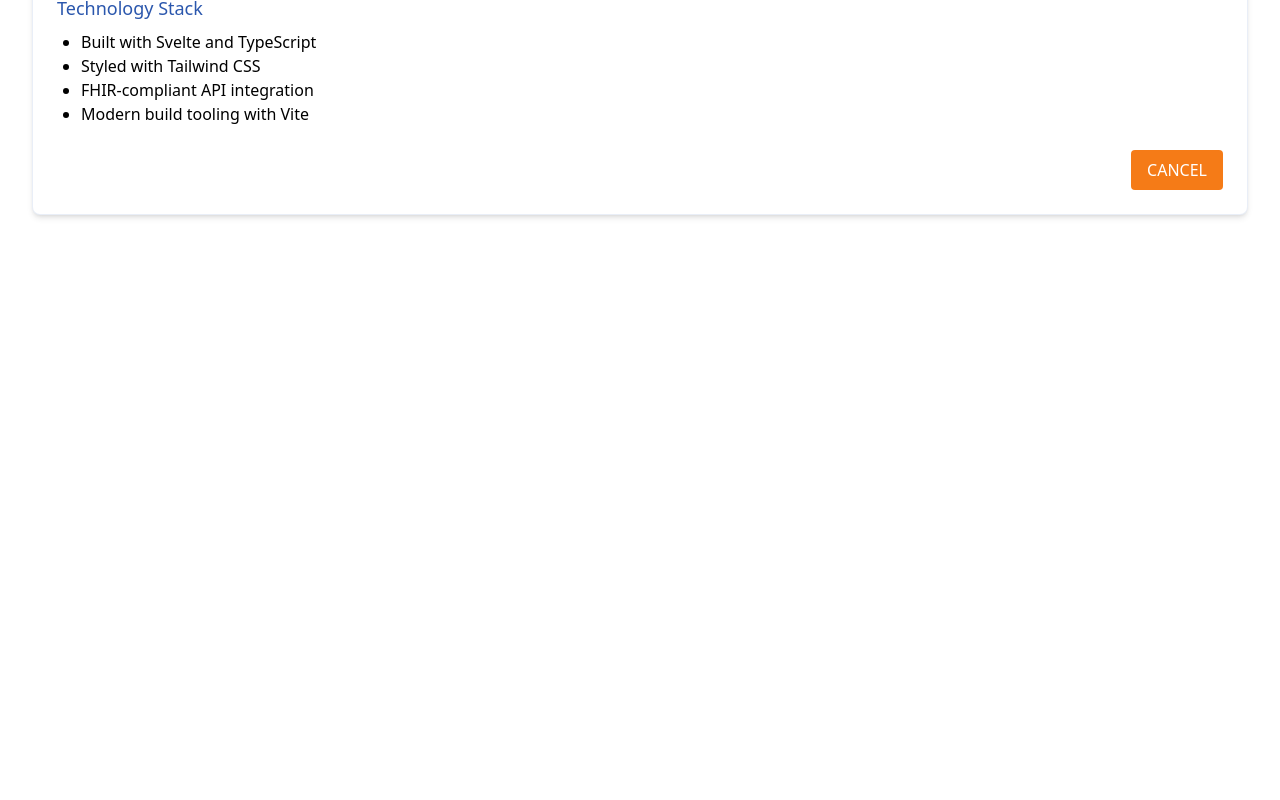
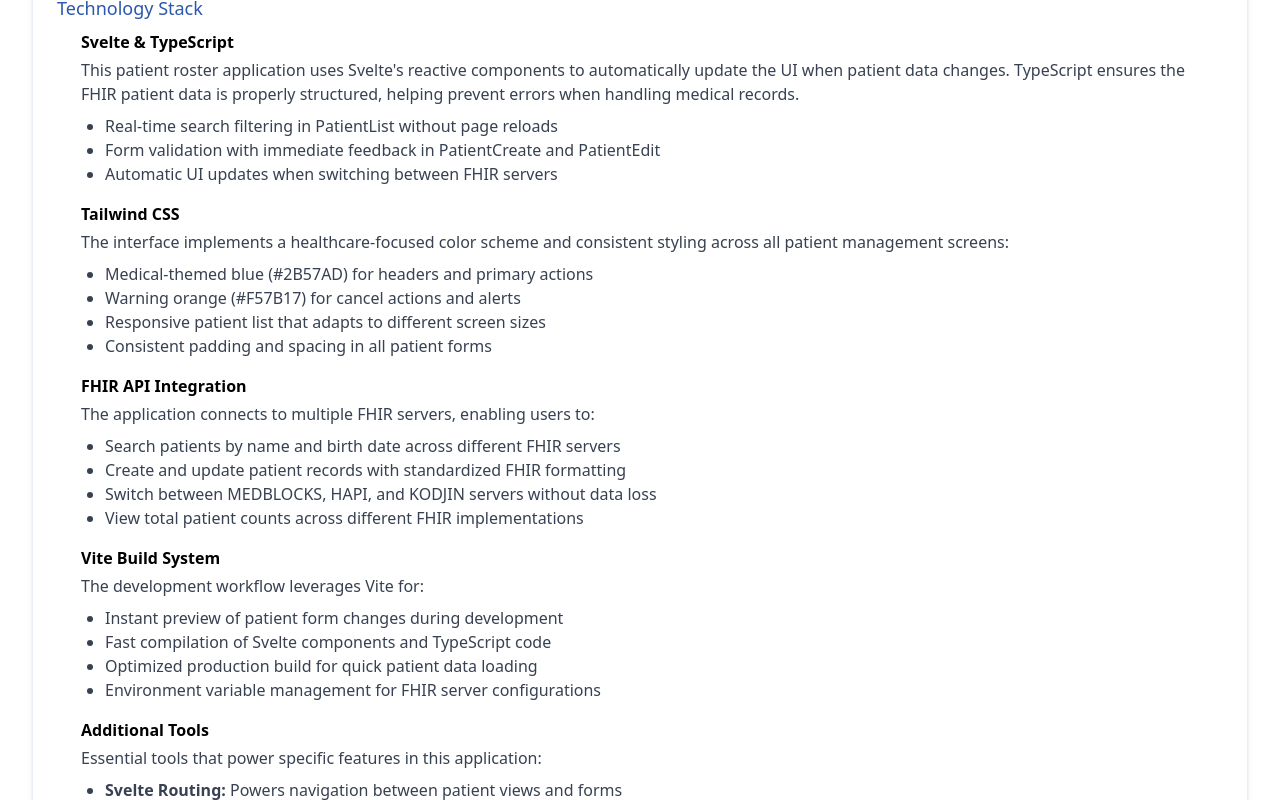
Before and after one commit to ajayprashar/patientRoster, a Svelte app: page /about in a window 1280 px wide. Shown: the part 1180-1980 px from the top of the page. Before the commit the page ends 1441 px from the top, so only its background shows below. Built offline with nearby package versions, Linux system fonts and the light colour scheme.

Commit message:
Added a more personalize description of the application's technology stack.

```diff
--- a/src/About.svelte
+++ b/src/About.svelte
@@ -80,12 +80,72 @@
       </ul>
 
       <h3 class="text-lg text-[#2B57AD] mt-4">Technology Stack</h3>
-      <ul class="list-disc ml-6 mt-2">
-        <li>Built with Svelte and TypeScript</li>
-        <li>Styled with Tailwind CSS</li>
-        <li>FHIR-compliant API integration</li>
-        <li>Modern build tooling with Vite</li>
-      </ul>
+      <div class="space-y-4 ml-6 mt-2">
+        <div>
+          <h4 class="font-semibold">Svelte & TypeScript</h4>
+          <p class="text-gray-700 mt-1">
+            This patient roster application uses Svelte's reactive components to automatically update the UI when patient data changes.
+            TypeScript ensures the FHIR patient data is properly structured, helping prevent errors when handling medical records.
+          </p>
+          <ul class="list-disc ml-6 mt-2 text-gray-700">
+            <li>Real-time search filtering in PatientList without page reloads</li>
+            <li>Form validation with immediate feedback in PatientCreate and PatientEdit</li>
+            <li>Automatic UI updates when switching between FHIR servers</li>
+          </ul>
+        </div>
+
+        <div>
+          <h4 class="font-semibold">Tailwind CSS</h4>
+          <p class="text-gray-700 mt-1">
+            The interface implements a healthcare-focused color scheme and consistent styling across all patient management screens:
+          </p>
+          <ul class="list-disc ml-6 mt-2 text-gray-700">
+            <li>Medical-themed blue (#2B57AD) for headers and primary actions</li>
+            <li>Warning orange (#F57B17) for cancel actions and alerts</li>
+            <li>Responsive patient list that adapts to different screen sizes</li>
+            <li>Consistent padding and spacing in all patient forms</li>
+          </ul>
+        </div>
+
+        <div>
+          <h4 class="font-semibold">FHIR API Integration</h4>
+          <p class="text-gray-700 mt-1">
+            The application connects to multiple FHIR servers, enabling users to:
+          </p>
+          <ul class="list-disc ml-6 mt-2 text-gray-700">
+            <li>Search patients by name and birth date across different FHIR servers</li>
+            <li>Create and update patient records with standardized FHIR formatting</li>
+            <li>Switch between MEDBLOCKS, HAPI, and KODJIN servers without data loss</li>
+            <li>View total patient counts across different FHIR implementations</li>
+          </ul>
+        </div>
+
+        <div>
+          <h4 class="font-semibold">Vite Build System</h4>
+          <p class="text-gray-700 mt-1">
+            The development workflow leverages Vite for:
+          </p>
+          <ul class="list-disc ml-6 mt-2 text-gray-700">
+            <li>Instant preview of patient form changes during development</li>
+            <li>Fast compilation of Svelte components and TypeScript code</li>
+            <li>Optimized production build for quick patient data loading</li>
+            <li>Environment variable management for FHIR server configurations</li>
+          </ul>
+        </div>
+
+        <div>
+          <h4 class="font-semibold">Additional Tools</h4>
+          <p class="text-gray-700 mt-1">
+            Essential tools that power specific features in this application:
+          </p>
+          <ul class="list-disc ml-6 mt-2 text-gray-700">
+            <li><strong>Svelte Routing:</strong> Powers navigation between patient views and forms</li>
+            <li><strong>Axios:</strong> Handles all FHIR server communications with error handling</li>
+            <li><strong>Mermaid:</strong> Creates this interactive architecture documentation</li>
+            <li><strong>ESLint:</strong> Maintains consistent code style across all patient management features</li>
+          </ul>
+        </div>
+      </div>
     </div>
 
     <div class="flex justify-end mt-6">
```
